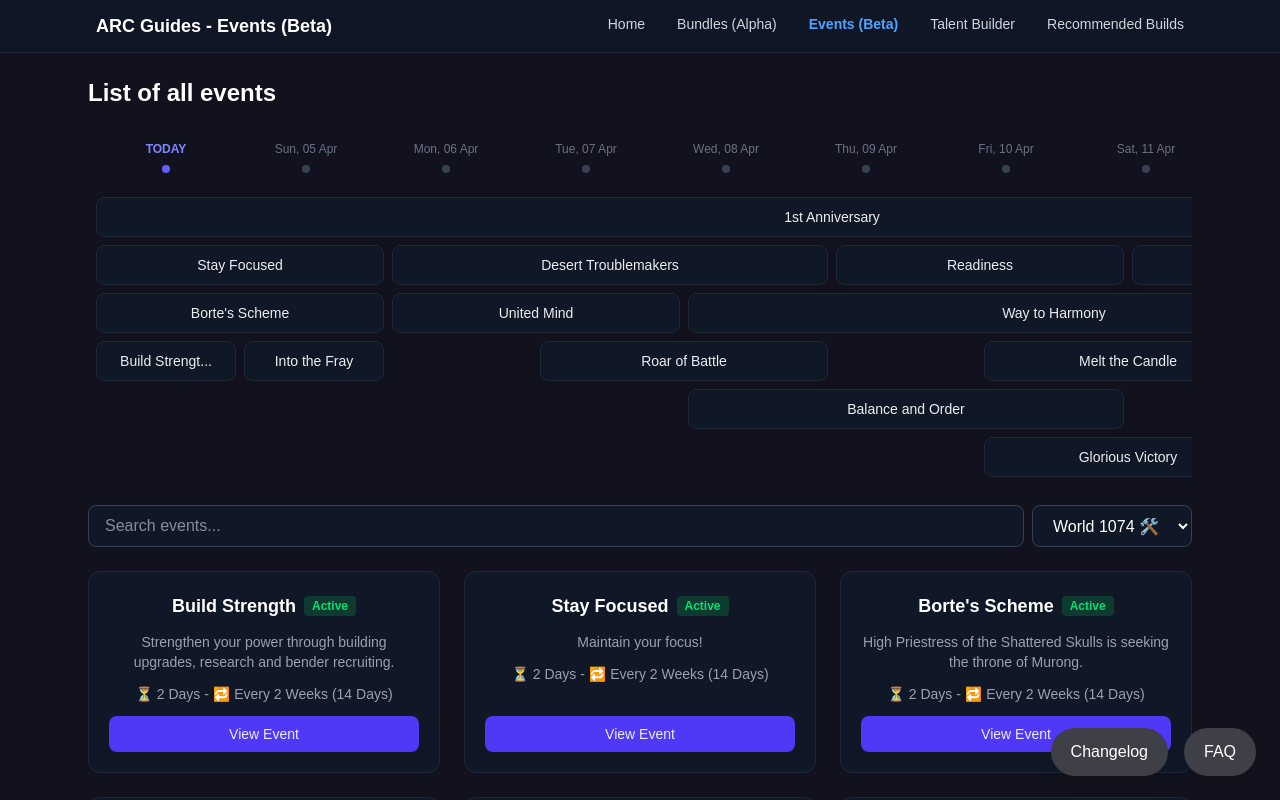
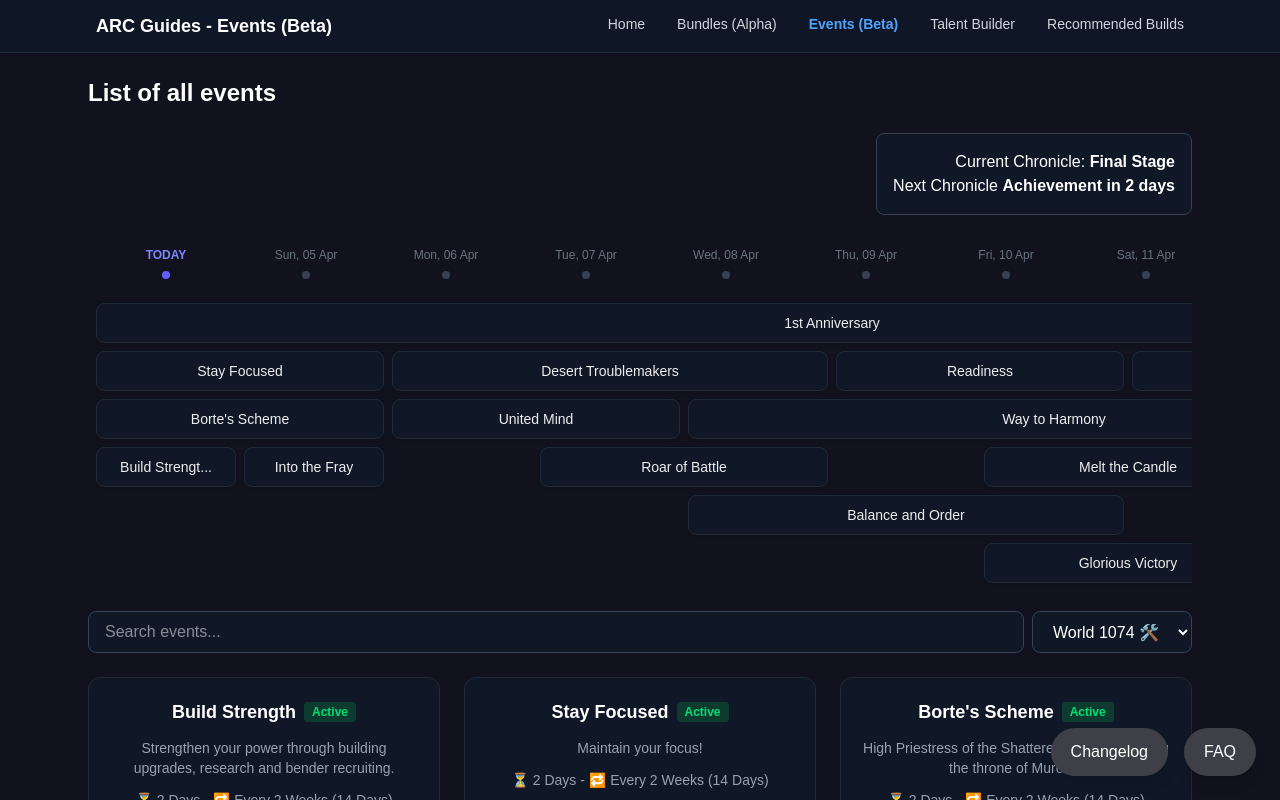
Before and after one commit to OhPandey/arcguides, a Next.js app: page /arcguides/events in a window 1280 px wide. Shown: the top 800 px of the page. Built offline with nearby package versions, Linux system fonts and the light colour scheme.

Commit message:
Added chronicle information

```diff
--- a/app/events/page.tsx
+++ b/app/events/page.tsx
@@ -6,6 +6,7 @@ import { events } from "@/src/events/data/events"
 import { sortEvents } from "@/src/events/utils/eventSchedule"
 import { servers } from "@/src/events/data/servers"
 import EventTimeLine from "@/components/EventTimeLine"
+import { getChronicleInfo } from "@/src/events/utils/chronicle"
 
 export default function EventsPage() {
   const [search, setSearch] = useState("")
@@ -41,12 +42,37 @@ export default function EventsPage() {
     return sortEvents(filtered, server)
   }, [search, server])
 
+    const chronicleInfo = useMemo(() => {
+      if (!server)
+        return null
+      const release = new Date(server.releaseDate).getTime()
+      return getChronicleInfo(release)
+    }, [server])
 
   return (
     <main className="mx-auto max-w-6xl p-6">
       <h1 className="text-2xl font-bold text-white mb-6">List of all events</h1>
 
+      <div className="mb-6 flex justify-end">
+        {chronicleInfo && (
+          <div className="rounded-lg bg-gray-900 border border-gray-700 p-4 text-white text-right">
+            <p>
+              Current Chronicle:{" "}
+              <span className="font-semibold">{chronicleInfo.current.name}</span>
+            </p>
 
+            {chronicleInfo.next && (
+              <p>
+                Next Chronicle{" "}
+                <span className="font-bold">
+                  {chronicleInfo.next.name} in {chronicleInfo.daysUntilNext}{" "}
+                  {chronicleInfo.daysUntilNext === 1 ? "day" : "days"}
+                </span>
+              </p>
+            )}
+          </div>
+        )}
+      </div>
       <EventTimeLine events={events} server={server} />
 
       <div className="mb-6 flex flex-col sm:flex-row gap-2">
--- a/src/events/utils/chronicle.ts
+++ b/src/events/utils/chronicle.ts
@@ -27,3 +27,40 @@ export const chronicleOfHarmony: ChronicleEntry[] = [
     { day: 61, name: "Triumph of Harmony", unlock: "temple" },
     { day: 67, name: "Father Glowworm", unlock: "nothing" },
 ];
+
+export function getChronicleInfo(serverRelease: number) {
+    const DAY_MS = 86400000
+    const now = Date.now()
+
+    const serverAge = Math.floor((now - serverRelease) / DAY_MS)
+
+    const entries = chronicleOfHarmony
+
+    const currentIndex = entries.findLastIndex(e => serverAge >= e.day)
+
+    if (currentIndex === -1)
+        return null
+
+    const current = entries[currentIndex]
+    const next = entries[currentIndex + 1]
+
+    if (!next) {
+        if (serverAge <= current.day + 7) {
+            return {
+                current,
+                next: null,
+                daysUntilNext: null
+            }
+        }
+
+        return null
+    }
+
+    const daysUntilNext = next.day - serverAge
+
+    return {
+        current,
+        next,
+        daysUntilNext
+    }
+}
```
